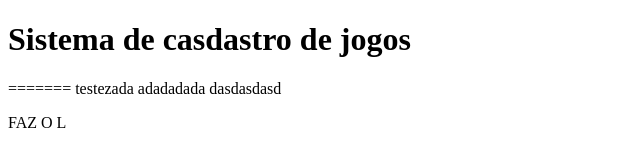
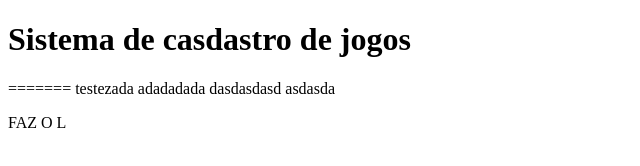
Before and after one commit to sup3rbi3l/sistema-de-cadastro, a plain HTML site: page index.html in a window 1280 px wide. Shown: the full height of the page, 0-640 px from the left. Drawn offline with Linux system fonts and the light colour scheme.

Commit message:
https://github.com/sup3rbi3l/sistema-de-cadastro.git

```diff
--- a/index.html
+++ b/index.html
@@ -17,7 +17,7 @@
     <script src="app.js"></script>
 testezada
 adadadada
-dasdasdasd
+dasdasdasd asdasda
 
 <p>FAZ O L</p>
 </body>
```
